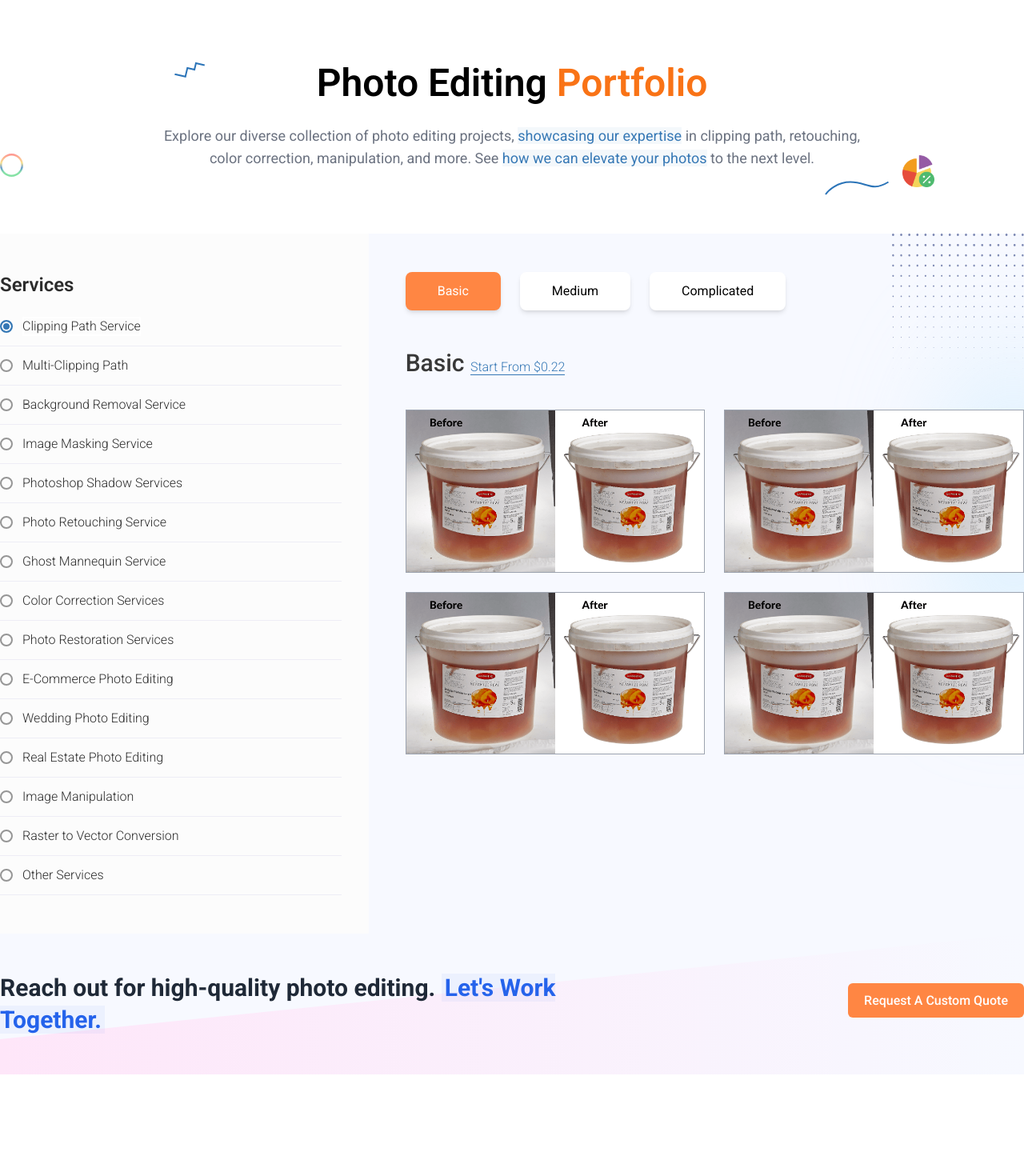
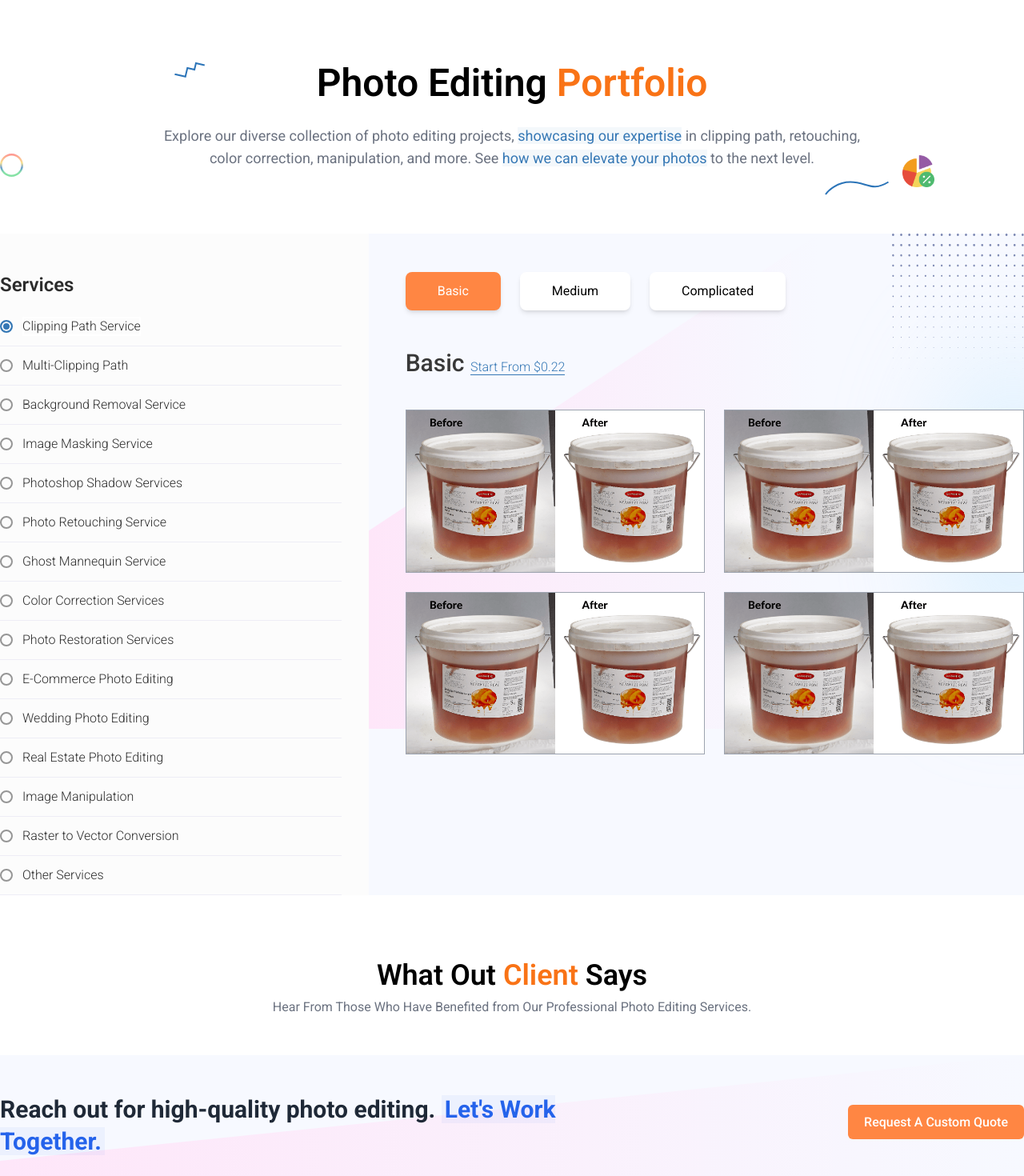
Before and after one commit to itarek99/ca-portfolio, a React (Vite) app: page / in a window 1280 px wide. Shown: the top 1470 px of the page at 80% size. Before the commit the page ends 1343 px from the top, so only its background shows below. Built offline with nearby package versions, Linux system fonts and the light colour scheme.

Commit message:
bg gradient added

```diff
--- a/src/App.jsx
+++ b/src/App.jsx
@@ -7,6 +7,7 @@ import Gallery from './components/Gallery';
 import Heading from './components/Heading';
 import ServiceDropdown from './components/ServiceDropdown';
 import ServiceList from './components/ServiceList';
+import Testimonials from './components/Testimonials';
 import services from './data/portfolio';
 import { setSelectedService } from './features/portfolioSlice';
 
@@ -20,7 +21,7 @@ function App() {
   return (
     <>
       <Heading />
-      <main className='font-roboto relative bg-[#F7F9FF] xl:bg-gradient-to-r from-[#FCFCFC] from-[36%] 2xl:from-[40%]  via-[#F7F9FF] via-[36%] 2xl:via-[40%] to-[#F7F9FF] to-100% pt-12'>
+      <section className='font-roboto relative bg-[#F7F9FF] xl:bg-gradient-to-r from-[#FCFCFC] from-[36%] 2xl:from-[40%]  via-[#F7F9FF] via-[36%] 2xl:via-[40%] to-[#F7F9FF] to-100% pt-12'>
         <div className='container mx-auto px-4 xl:px-0 grid grid-cols-12'>
           <div className=' lg:hidden col-span-12 mb-8'>
             <div className='font-semibold text-2xl text-[#2C2C2C] mb-3'>Services</div>
@@ -29,12 +30,9 @@ function App() {
           <div className='hidden lg:block col-span-4'>
             <ServiceList imageBox={imageBox} />
           </div>
-          <div className='col-span-12 lg:col-span-8 lg:ml-20'>
+          <div className='col-span-12 lg:col-span-8 lg:ml-20 mb-24 lg:mb-0'>
             <Gallery imageBox={imageBox} />
           </div>
-        </div>
-        <div>
-          <CustomQuote />
         </div>
         <div className='hidden xl:block absolute top-0 right-0'>
           <img src={dotMatrix} alt='dot matrix' />
@@ -42,7 +40,13 @@ function App() {
         <div className='absolute top-0 right-0'>
           <img src={ellipse} alt='bg ellipse' />
         </div>
-      </main>
+        <div
+          id='gallery-shape'
+          className='absolute left-0 lg:left-[36%] 2xl:left-[40%] bg-gradient-to-r from-[#FEE6F9] to-transparent top-3/4 lg:top-0 bottom-0 lg:bottom-52 right-[20%]'
+        ></div>
+      </section>
+      <Testimonials />
+      <CustomQuote />
     </>
   );
 }
--- /dev/null
+++ b/src/components/Testimonials.jsx
@@ -0,0 +1,15 @@
+const Testimonials = () => {
+  return (
+    <div className='container mx-auto mt-20'>
+      <div className='flex flex-col items-center gap-2 justify-center'>
+        <h2 className='text-2xl xl:text-4xl font-semibold relative font-roboto'>
+          What Out <span className='text-orange-500'>Client</span> Says
+        </h2>
+        <p className='text-gray-500 text-base font-roboto'>
+          Hear From Those Who Have Benefited from Our Professional Photo Editing Services.
+        </p>
+      </div>
+    </div>
+  );
+};
+export default Testimonials;
--- a/src/index.css
+++ b/src/index.css
@@ -23,3 +23,13 @@ input[type='number'] {
 .custom-quote-shape {
   clip-path: polygon(0 75%, 100% 0, 100% 100%, 0% 100%);
 }
+
+#gallery-shape {
+  clip-path: polygon(100% 0, 100% 100%, 0 100%, 0 100%);
+}
+
+@media (min-width: 1024px) {
+  #gallery-shape {
+    clip-path: polygon(100% 0, 100% 100%, 0 100%, 0 60%);
+  }
+}
```
